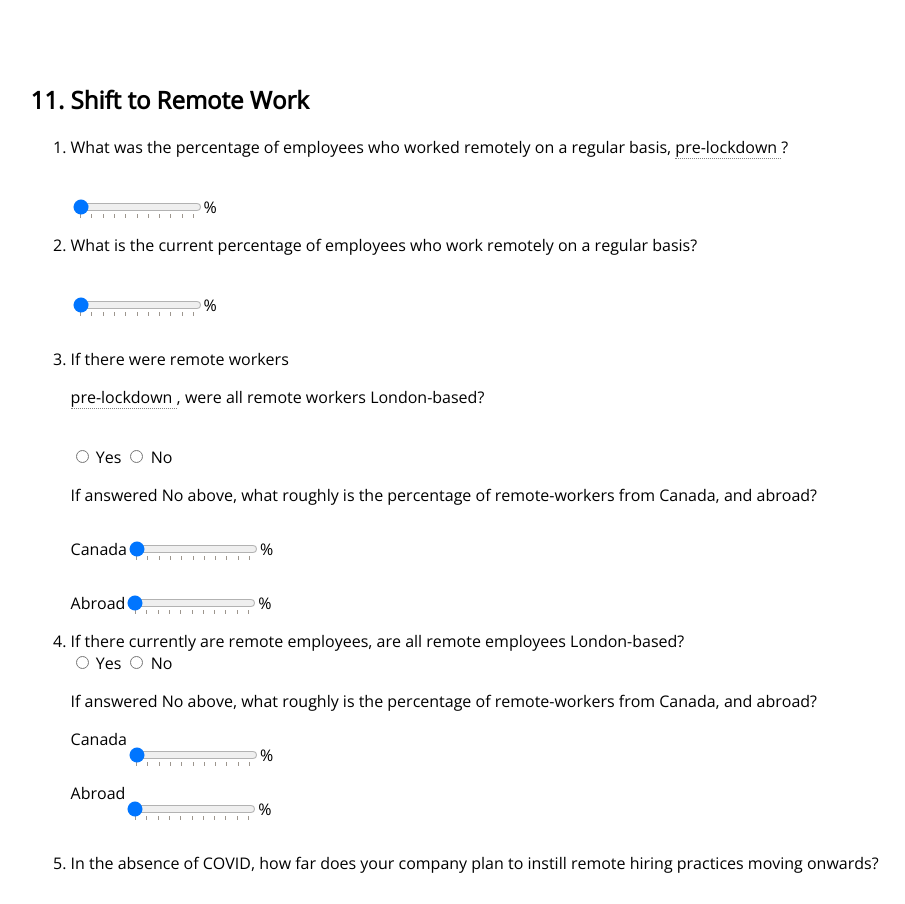
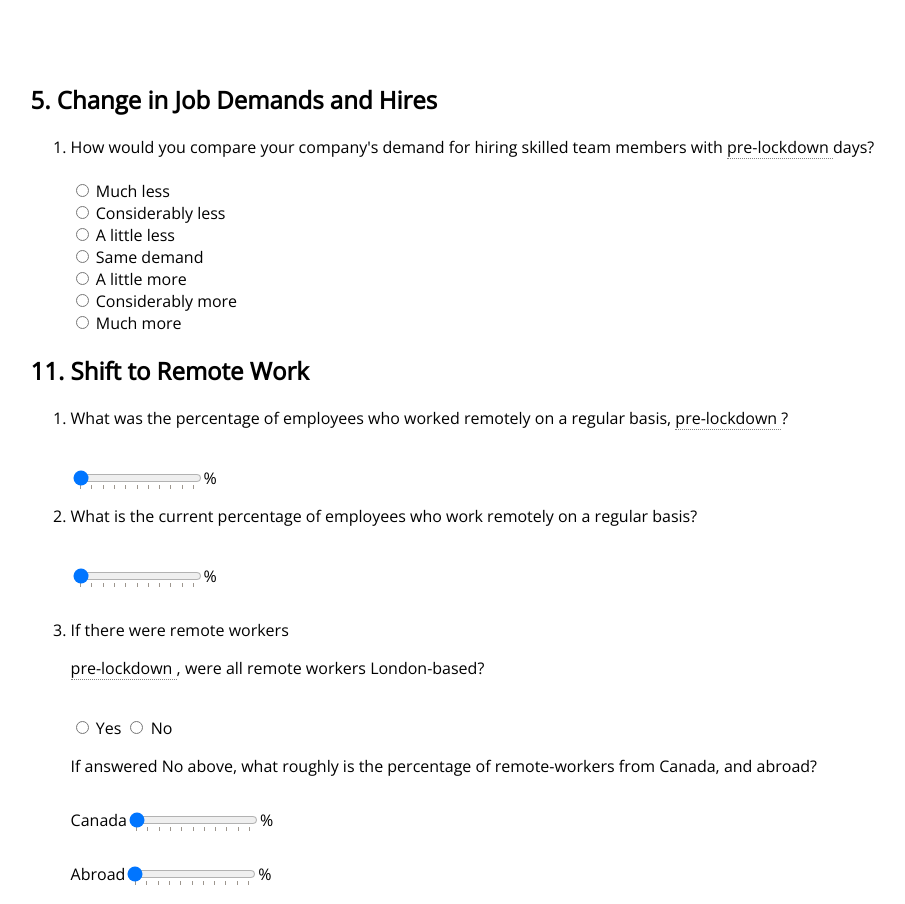
Before and after one commit to NohaKareem/City-survey, a plain HTML site: page index.html in a window 1280 px wide. Shown: the top 904 px of the page, without its empty margins (167-1072 px from the left). Drawn offline with nearby package versions, Linux system fonts and the light colour scheme.

Commit message:
Added question 5.1

```diff
--- a/index.html
+++ b/index.html
@@ -12,6 +12,35 @@
     <main>
         <h1 class="hidden">City Project Survey</h1>
         <form action="#">
+            <h2>5. Change in Job Demands and Hires</h2>
+            <ol>
+                <li>
+                    <label for="q5.1">
+                        How would you compare your company's demand for hiring skilled team members with <div class="preLockDown">pre-lockdown <span class="tooltip">druing 4 months to the COVID lockdown (around mid-March, 2020)</span></div> days?
+                    </label>
+                </li>
+                <br>
+                <input type="radio" id="q5_1_less_3" name="q5.1" value="q5_1_less_3">
+                <label for="q5_1_less_3">Much less</label>
+                <br>
+                <input type="radio" id="q5_1_less_2" name="q5.1" value="q5_1_less_2">
+                <label for="q5_1_less_2">Considerably less</label>
+                <br>
+                <input type="radio" id="q5_1_less_1" name="q5.1" value="q5_1_less_1">
+                <label for="q5_1_less_1">A little less</label>
+                <br>
+                <input type="radio" id="q5_1_neutral" name="q5.1" value="q5_1_neutral">
+                <label for="q5_1_neutral">Same demand</label>
+                <br>
+                <input type="radio" id="q5_1_more_1" name="q5.1" value="q5_1_more_1">
+                <label for="q5_1_more_1">A little more</label>
+                <br>
+                <input type="radio" id="q5_1_more_2" name="q5.1" value="q5_1_more_2">
+                <label for="q5_1_more_2">Considerably more</label>
+                <br>
+                <input type="radio" id="q5_1_more_3" name="q5.1" value="q5_1_more_3">
+                <label for="q5_1_more_3">Much more</label>
+            </ol>
             <h2>11. Shift to Remote Work</h2>
             <ol>
                 <li>
@@ -144,14 +173,16 @@
                 </li>
                 <br>
                 <li>
-                    <label for="">
+                    <label for="q8">
                         Have there been any recent remote hiring trends you have noticed since the <div class="preLockDown">COVID lockdown<span class="tooltip">Lockdown has started in London, ON around mid-March, 2020?</span></div>
                         <br> <span class="hint">For instance, has the pool of skill-sets saught after changed? Are you considering a wider talent pool, such as candidates from outside London? Are you hiring for merged roles that would have normally (pre-lockdown) been separate positions? Those are just suggestions; any insights, particularly those in the light of pre/post lockdown comparisons, are most welcome!</span>
                     </label>
+                    <textarea id="q8" name="q8" rows="10" cols ="100">
+                        Noticed remote hiring trend insights
+                    </textarea>
                 </li>
                 <br>
             </ol>
-
         </form>
     </main>
     <script src="js/main.js"></script>
```
